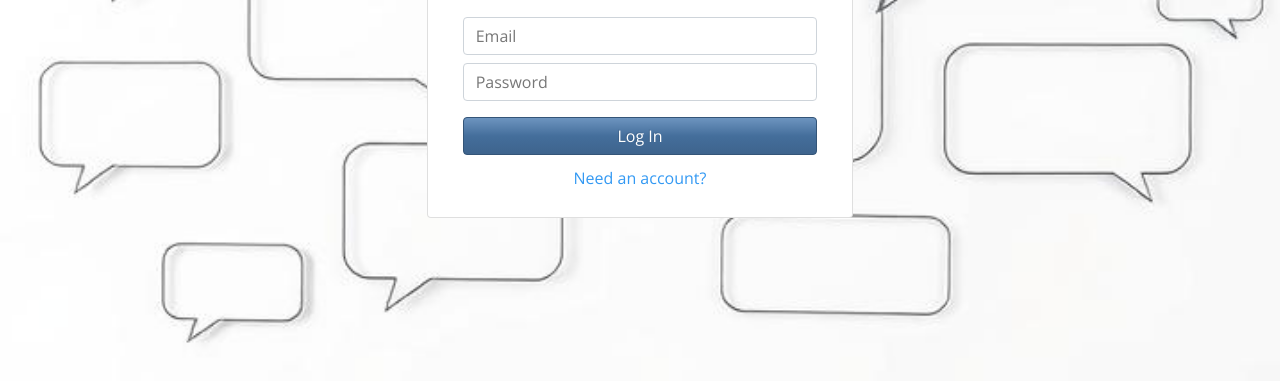
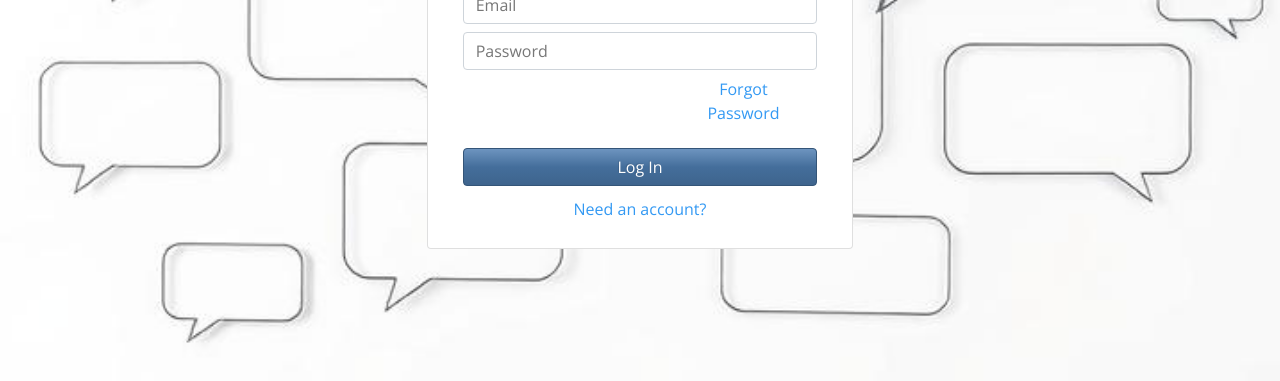
Before and after one commit to Orodri6/WebDevProject, a plain HTML site: page index.html in a window 1280 px wide. Shown: the part 329-710 px from the top of the page. Drawn offline with nearby package versions, Linux system fonts and the light colour scheme; some packages are replaced by stand-ins of ours; a script that the page names is missing.

Commit message:
Updated index.html
Added reset password

```diff
--- a/index.html
+++ b/index.html
@@ -17,6 +17,11 @@
             <h1 class="text-center mb-4">Login</h1>
             <input id="txtLoginUsername" class="form-control" type="email" placeholder="Email" aria-label="email">
             <input id="txtLoginPassword" class="form-control mt-2" type="password" placeholder="Password" aria-label="password">
+
+            <div class="text-right">
+                <button class="btn btn-link col-5" type="button" id="btnReset" aria-label="Click to reset password">Forgot Password</button>
+            </div>
+
             <button class="btn btn-primary col-12 mt-3" type="button" id="btnLogin" aria-label="Log In">Log In</button>
             <button class="btn btn-link col-12 mt-1" type="button" id="btnSwapRegister" aria-label="Need an account?">Need an account?</button>
         </div>
```
